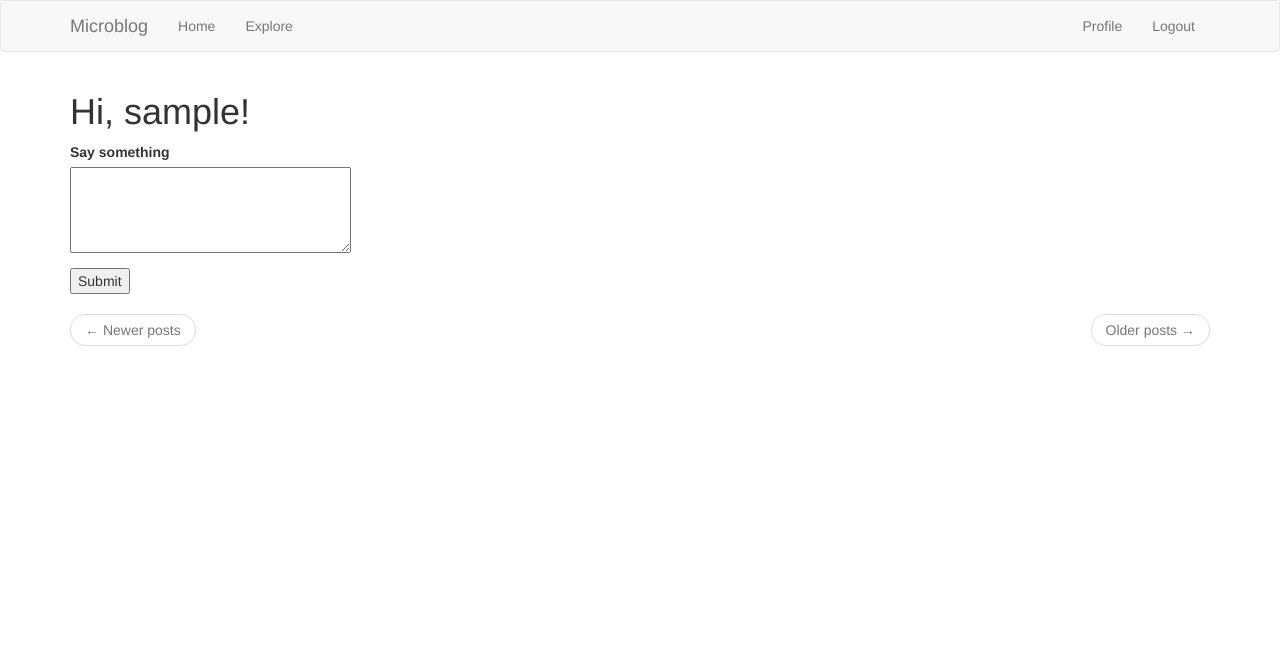
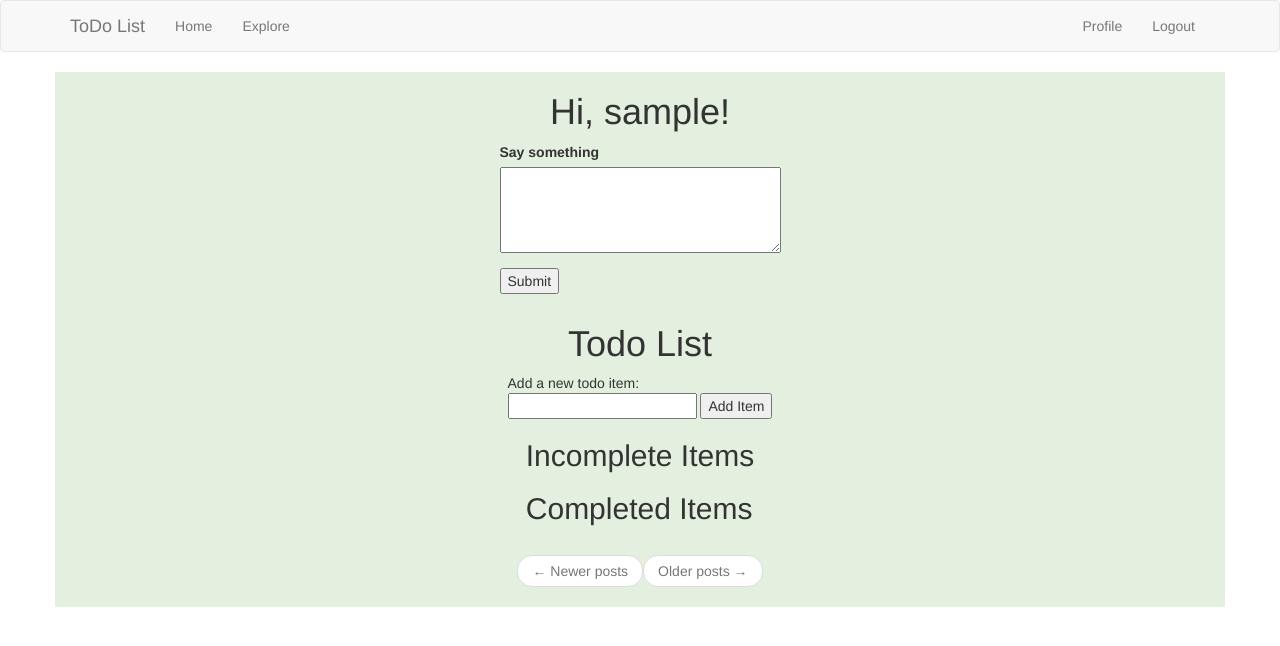
Before and after one commit to gparenti/microblog, a Flask app: page / in a window 1280 px wide. Shown: the top 646 px of the page. Run offline with Flask 3, Linux system fonts and the light colour scheme; the visitor is signed in with stand-in values (Sample User, id 1); data comes from the database, SQL or seed files in the repository; data that the repository does not hold is empty; some libraries are stand-ins or nearby versions.

Commit message:
added delete button and todo list

```diff
--- a/app/models.py
+++ b/app/models.py
@@ -67,3 +67,11 @@ class Post(db.Model):
 
     def __repr__(self):
         return '<Post {}'.format(self.body)
+
+class Todo(db.Model):
+    id = db.Column(db.Integer, primary_key=True)
+    text = db.Column(db.String(200))
+    complete = db.Column(db.Boolean)
+
+    def __repr__(self):
+        return self.text
--- a/app/routes.py
+++ b/app/routes.py
@@ -2,7 +2,7 @@
 from flask import render_template, flash, redirect, url_for, request
 from app import app, db
 from app.forms import LoginForm, RegistrationForm, EditProfileForm, EmptyForm, PostForm
-from app.models import User, Post
+from app.models import User, Post, Todo
 from flask_login import login_user, current_user, logout_user, login_required
 from werkzeug.urls import url_parse
 from datetime import datetime
@@ -11,6 +11,8 @@ from datetime import datetime
 @app.route('/index', methods=['GET', 'POST'])
 @login_required
 def index():
+   incomplete = Todo.query.filter_by(complete=False).all()
+   complete = Todo.query.filter_by(complete=True).all()
    form = PostForm()
    if form.validate_on_submit():
       post = Post(body=form.post.data, author=current_user)
@@ -27,7 +29,7 @@ def index():
       if posts.has_prev else None
    return render_template('index.html', title='Home', form=form,
                            posts=posts.items, next_url=next_url,
-                           prev_url=prev_url)
+                           prev_url=prev_url, incomplete=incomplete, complete=complete)
 
 @app.route('/explore')
 @login_required
@@ -96,6 +98,22 @@ def user(username):
    return render_template('user.html', user=user, posts=posts.items,
                            next_url=next_url, prev_url=prev_url, form=form)
 
+#Eigenentwicklung
+@app.route('/delete_post/<int:post_id>', methods=['POST'])
+@login_required
+def delete_post(post_id):
+    post = Post.query.get_or_404(post_id)
+
+    # Check if the current user is the author of the post
+    if post.author != current_user:
+        flash('You can only delete your own posts.')
+        return redirect(url_for('index'))
+
+    db.session.delete(post)
+    db.session.commit()
+    flash('Your post has been deleted.')
+    return redirect(url_for('index'))
+
 @app.before_request
 def before_request():
     if current_user.is_authenticated:
@@ -154,3 +172,18 @@ def unfollow(username):
       return redirect(url_for('user', username=username))
    else:
       return redirect(url_for('index'))
+
+@app.route('/add', methods=['POST'])
+def add():
+    todo = Todo(text=request.form['todoitem'], complete=False)
+    db.session.add(todo)
+    db.session.commit()
+    return redirect(url_for('index'))
+
+@app.route('/complete/<id>')
+def complete(id):
+
+    todo = Todo.query.filter_by(id=int(id)).first()
+    todo.complete = True
+    db.session.commit()
+    return redirect(url_for('index'))
--- a/app/templates/_post.html
+++ b/app/templates/_post.html
@@ -10,9 +10,13 @@
         <a href="{{ url_for('user', username=post.author.username) }}">
           {{ post.author.username }}
         </a>
-    says:
+        Created this List on {{ post.timestamp }}
         <br>
         {{ post.body }}
+        <br>
+        <form method="POST" action="{{ url_for('delete_post', post_id=post.id) }}">
+            <button type="submit" class="btn btn-danger">Delete</button>
+        </form>
       </td>
     </tr>
   </table>
--- a/app/templates/base.html
+++ b/app/templates/base.html
@@ -1,6 +1,6 @@
 {% extends 'bootstrap/base.html' %}
 {% block title %}
- {% if title %}{{ title }} - Microblog{% else %}Welcome to Microblog{% endif %}
+ {% if title %}{{ title }} - ToDo List{% else %}Welcome to your personal ToDo List{% endif %}
 {% endblock %}
 {% block navbar %}
  <nav class="navbar navbar-default">
@@ -15,7 +15,7 @@
  <span class="icon-bar"></span>
  <span class="icon-bar"></span>
  </button>
- <a class="navbar-brand" href="{{ url_for('index') }}">Microblog</a>
+ <a class="navbar-brand" href="{{ url_for('index') }}">ToDo List</a>
  </div>
  <div class="collapse navbar-collapse"
  id="bs-example-navbar-collapse-1">
@@ -37,7 +37,7 @@
  </nav>
 {% endblock %}
 {% block content %}
- <div class="container">
+ <div class="container" style="background-color:#e3f0df; display: flex; flex-direction: column; align-items: center; justify-content: space-between; min-height: auto;">
  {% with messages = get_flashed_messages() %}
  {% if messages %}
  {% for message in messages %}
--- a/app/templates/index.html
+++ b/app/templates/index.html
@@ -14,6 +14,27 @@
         </p>
         <p>{{ form.submit() }}</p>
     </form>
+    <h1>Todo List</h1>
+    <div>Add a new todo item:
+        <form action="{{ url_for('add') }}" method="POST">
+            <input type="text" name="todoitem">
+            <input type="submit" value="Add Item" class="button">
+        </form>
+    </div>
+    <div>
+        <h2>Incomplete Items</h2>
+        <ul>
+            {% for todo in incomplete %}
+            <li style="font-size: 30pt" class='mark'>{{ todo.text }} <a href="{{ url_for('complete', id=todo.id) }}">Mark As Complete</a></li>
+            {% endfor %}
+        </ul>
+        <h2>Completed Items</h2>
+        <ul>
+            {% for todo in complete %}
+            <li style="font-size: 30pt">{{ todo.text }}</li>
+            {% endfor %}
+        </ul>
+    </div>
     {% endif %}
     {% for post in posts %}
         {% include '_post.html' %}
```
Lines whose indentation alone changed are shown as unchanged.
